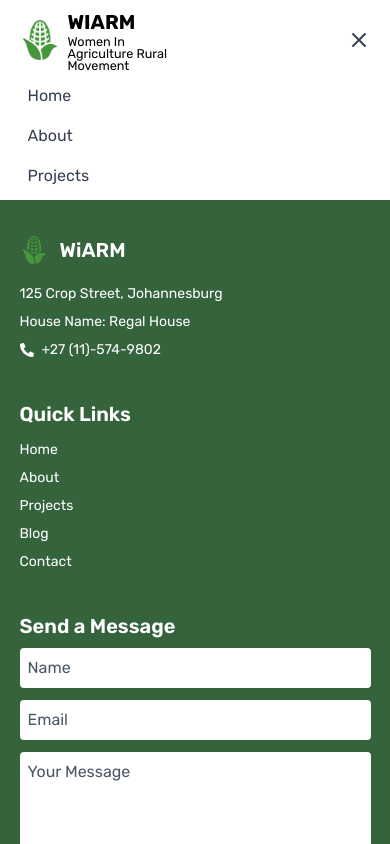
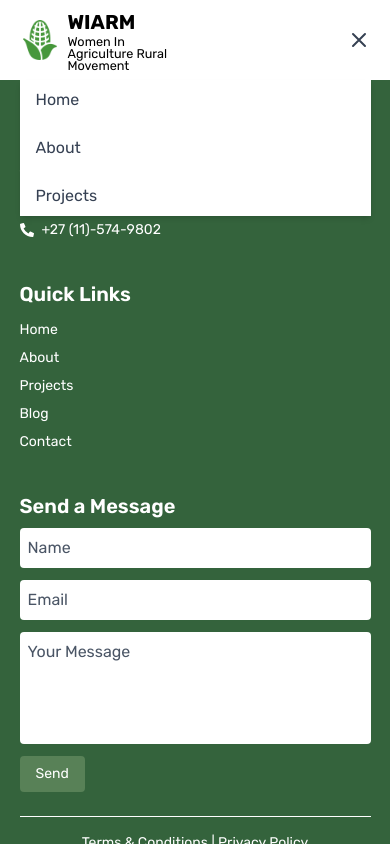
Before and after one commit to rorisangputu/wiarm, a React (Vite) app: page / in a window 390 px wide. Both pictures are taken after a click on the button 358 px from the left and 40 px from the top of the page. Shown: the top 844 px of the page. Built offline with nearby package versions, Linux system fonts and the light colour scheme.

Commit message:
making the menu overlay content

```diff
--- a/src/components/Header.jsx
+++ b/src/components/Header.jsx
@@ -59,13 +59,13 @@ const Header = () => {
 
         {/* Dropdown Menu */}
         {isOpen && (
-          <div className="mt-2 flex flex-col space-y-2 md:hidden">
+          <div className="absolute top-full left-0 w-full bg-white shadow-md flex flex-col space-y-2 md:hidden z-40">
             {links.map((link) => (
               <Link
                 key={link.title}
                 to={link.url}
                 onClick={() => setIsOpen(false)}
-                className="block px-2 py-1 text-gray-700 hover:bg-gray-100 rounded"
+                className="block px-4 py-2 text-gray-700 hover:bg-gray-100"
               >
                 {link.title}
               </Link>
```
